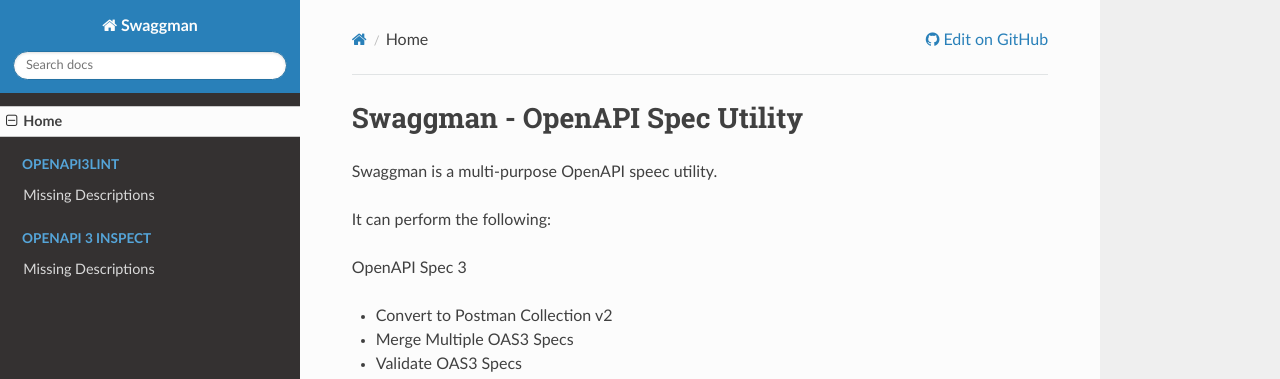
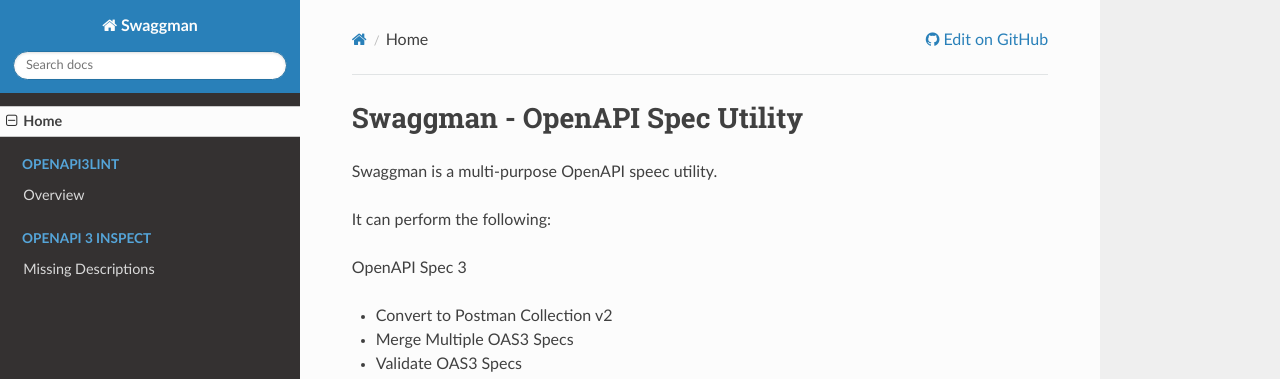
Before and after one commit to grokify/spectrum, an MkDocs documentation site: the page built from docs/index.md, in a window 1280 px wide. Shown: the top 379 px of the page. Built offline with MkDocs 1.6.1, drawn with Linux system fonts in a browser that asks for light colours; nearby versions of some CDN libraries.

Commit message:
docs: mkdocs: update `mkdocs.yml`

```diff
--- a/mkdocs.yml
+++ b/mkdocs.yml
@@ -11,6 +11,6 @@ markdown_extensions:
 nav:
     - Home: index.md
     - OpenAPI3Lint:
-        - Missing Descriptions: openapi3lint.md
+        - Overview: openapi3lint.md
     - OpenAPI 3 Inspect:
         - Missing Descriptions: openapi3/inspect/missing_descriptions.md
```
